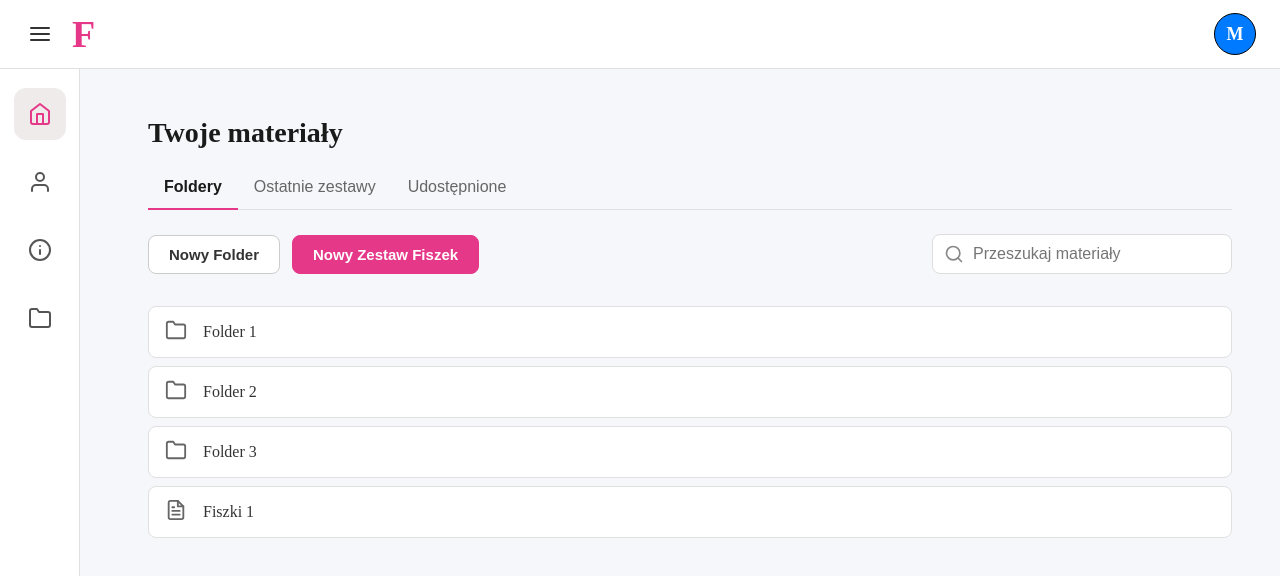
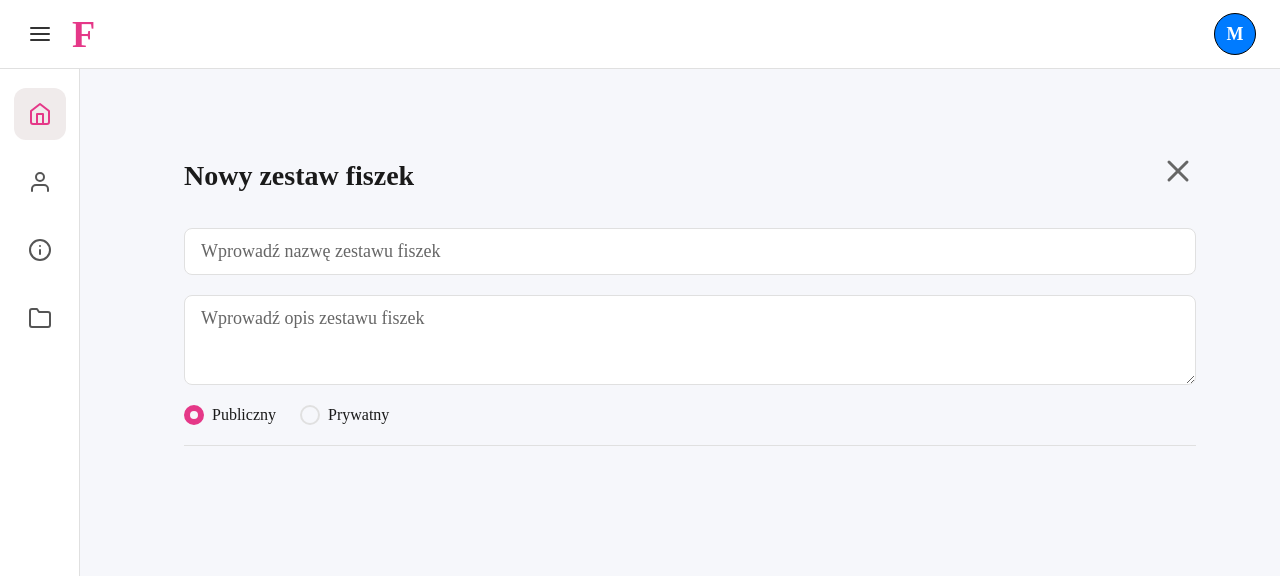
Before and after one commit to Haribs147/Flash-Cards, a React (Vite) app: page /new-set in a window 1280 px wide. Shown: the top 576 px of the page. Built offline with nearby package versions, Linux system fonts and the light colour scheme.

Commit message:
new Flashcard set

```diff
--- a/package.json
+++ b/package.json
@@ -14,7 +14,8 @@
     "react": "^19.1.0",
     "react-dom": "^19.1.0",
     "react-icons": "^5.5.0",
-    "react-redux": "^9.2.0"
+    "react-redux": "^9.2.0",
+    "react-router-dom": "^7.6.3"
   },
   "devDependencies": {
     "@eslint/js": "^9.29.0",
--- a/src/App.tsx
+++ b/src/App.tsx
@@ -1,8 +1,10 @@
 import { useState } from 'react';
+import { Route, Routes } from 'react-router-dom';
 import './App.css'
 import Navbar from './components/Navbar/Navbar';
 import Sidebar from './components/Sidebar/Sidebar';
 import MaterialsView from './components/Materials/MaterialsView';
+import NewSetView from './components/NewSet/NewSetView';
 
 function App() {
 
@@ -15,7 +17,10 @@ function App() {
       <Sidebar activeItem={activePage} onItemClick={setActivePage} />
 
       <main className='main-content'>
-        <MaterialsView/>
+        <Routes>
+          <Route path="/" element={<MaterialsView />} />
+          <Route path="/new-set" element={<NewSetView />} />
+        </Routes>
       </main>
     </div>
 
--- a/src/components/Materials/ActionPanel/ActionPanel.tsx
+++ b/src/components/Materials/ActionPanel/ActionPanel.tsx
@@ -1,3 +1,4 @@
+import { useNavigate } from 'react-router-dom';
 import './ActionPanel.css';
 import SearchInput from "../../common/SearchInput/SearchInput";
 
@@ -6,7 +7,6 @@ type ActionPanelProps = {
     placeholder: string;
     onSearchChange: (value: string) => void;
     onNewFolderClick: () => void;
-    onNewSetClick: () => void;
 }
 
 const ActionPanel = ({
@@ -14,15 +14,20 @@ const ActionPanel = ({
     placeholder,
     onSearchChange,
     onNewFolderClick,
-    onNewSetClick,
 }: ActionPanelProps) => {
+
+    const navigate = useNavigate();
+    const handleNewSetClick = () => {
+        navigate('/new-set');
+    };
+
     return (
         <div className="action-panel">
             <div className="action-buttons">
                 <button className="action-btn primary" onClick={onNewFolderClick}>
                     Nowy Folder
                 </button>
-                <button className="action-btn secondary" onClick={onNewSetClick}>
+                <button className="action-btn secondary" onClick={handleNewSetClick}>
                     Nowy Zestaw Fiszek
                 </button>
             </div>
--- a/src/components/Materials/MaterialsView.css
+++ b/src/components/Materials/MaterialsView.css
@@ -1,4 +1,4 @@
 .materials-view {
-  padding: 24px;
+  padding: 60px;
   min-height: calc(100vh - 64px);
 }
--- a/src/components/Materials/MaterialsView.tsx
+++ b/src/components/Materials/MaterialsView.tsx
@@ -18,10 +18,6 @@ const MaterialsView = () => {
             return;
         }
         dispatch(setIsCreating(true));
-    }
-
-    const handleNewSet = () => {
-        console.log("here logic of creating a new set");
     }
 
     const handleCreateFolder = (folderName: string) => {
@@ -49,7 +45,6 @@ const MaterialsView = () => {
                             placeholder={placeholder}
                             onSearchChange={(value) => dispatch(setSearchTerm(value))}
                             onNewFolderClick={handleNewFolder}
-                            onNewSetClick={handleNewSet}
                         />
             default:
                 return <SearchInput
--- /dev/null
+++ b/src/components/NewSet/NewSetView.css
@@ -0,0 +1,95 @@
+.new-set-view {
+  padding: 60px;
+}
+
+.new-set-header {
+  display: flex;
+  justify-content: space-between;
+  align-items: center;
+  margin-bottom: 30px;
+}
+
+.new-set-header h2 {
+  font-size: 28px;
+  font-weight: 600;
+  color: #1a1a1a;
+  margin: 0;
+}
+
+.close-btn {
+  background: none;
+  border: none;
+  font-size: 36px;
+  cursor: pointer;
+  color: #666;
+  text-decoration: none;
+}
+
+.close-btn:hover {
+  color: #E53888;
+}
+
+.new-set-form {
+  display: flex;
+  flex-direction: column;
+  gap: 20px;
+}
+
+.new-set-input {
+  padding: 12px 16px;
+  font-size: 18px;
+  border: 1px solid #e0e0e0;
+  border-radius: 8px;
+  color: #1a1a1a;
+  font-family: inherit;
+}
+
+.new-set-input:focus {
+  outline-color: #E53888;
+}
+
+.new-set-input::placeholder {
+  color: #666;
+}
+
+/* Pole opisu 2x wyższe */
+.description-input {
+  min-height: 64px;
+  resize: vertical;
+}
+
+.privacy-options {
+  display: flex;
+  gap: 24px;
+}
+
+.privacy-options label {
+  display: flex;
+  align-items: center;
+  gap: 8px;
+  font-size: 16px;
+  color: #1a1a1a;
+  cursor: pointer;
+}
+
+.privacy-options input[type="radio"] {
+  appearance: none;
+  -webkit-appearance: none;
+  margin: 0;
+  width: 20px;
+  height: 20px;
+  border: 2px solid #e0e0e0;
+  border-radius: 50%;
+  transition: all 0.1s ease-in-out;
+  cursor: pointer;
+}
+
+.privacy-options input[type="radio"]:checked {
+  border: 6px solid #E53888;
+}
+
+.divider {
+    width: 100%;
+    height: 1px;
+    background-color: #e0e0e0;
+}
--- /dev/null
+++ b/src/components/NewSet/NewSetView.tsx
@@ -0,0 +1,40 @@
+import { Link } from 'react-router-dom';
+import { FiX  } from 'react-icons/fi';
+import './NewSetView.css';
+
+const NewSetView = () => {
+    return (
+        <div className="new-set-view">
+            <div className="new-set-header">
+                <h2>Nowy zestaw fiszek</h2>
+                <Link to="/" className="close-btn">
+                    <FiX  />
+                </Link>
+            </div>
+            <div className="new-set-form">
+                <input
+                    type="text"
+                    placeholder="Wprowadź nazwę zestawu fiszek"
+                    className="new-set-input"
+                />
+                <textarea
+                    placeholder="Wprowadź opis zestawu fiszek"
+                    className="new-set-input description-input"
+                />
+                <div className="privacy-options">
+                    <label>
+                        <input type="radio" name="privacy" value="public" defaultChecked />
+                        Publiczny
+                    </label>
+                    <label>
+                        <input type="radio" name="privacy" value="private" />
+                        Prywatny
+                    </label>
+                </div>
+                <div className="divider"></div>
+            </div>
+        </div>
+    );
+};
+
+export default NewSetView;
--- a/src/main.tsx
+++ b/src/main.tsx
@@ -4,11 +4,14 @@ import { Provider } from 'react-redux';
 import { store } from './app/store';
 import './index.css'
 import App from './App.tsx'
+import { BrowserRouter } from 'react-router-dom';
 
 createRoot(document.getElementById('root')!).render(
   <StrictMode>
     <Provider store={store}>
-      <App />
+      <BrowserRouter>
+        <App />
+      </BrowserRouter>
     </Provider>
   </StrictMode>,
 )
```
Also changed, not shown: 1 other file (tests, documents, lock files or other folders).
